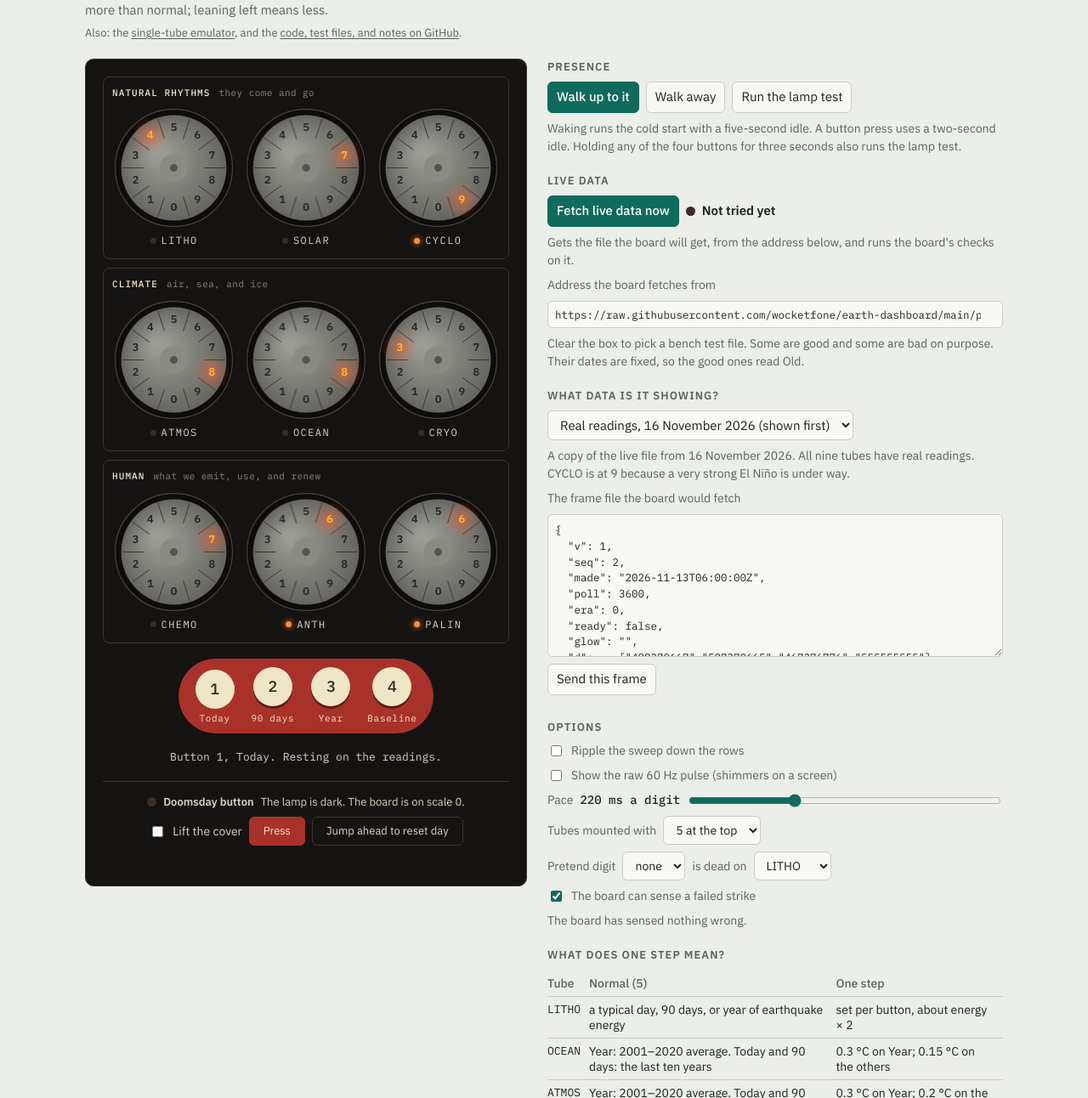
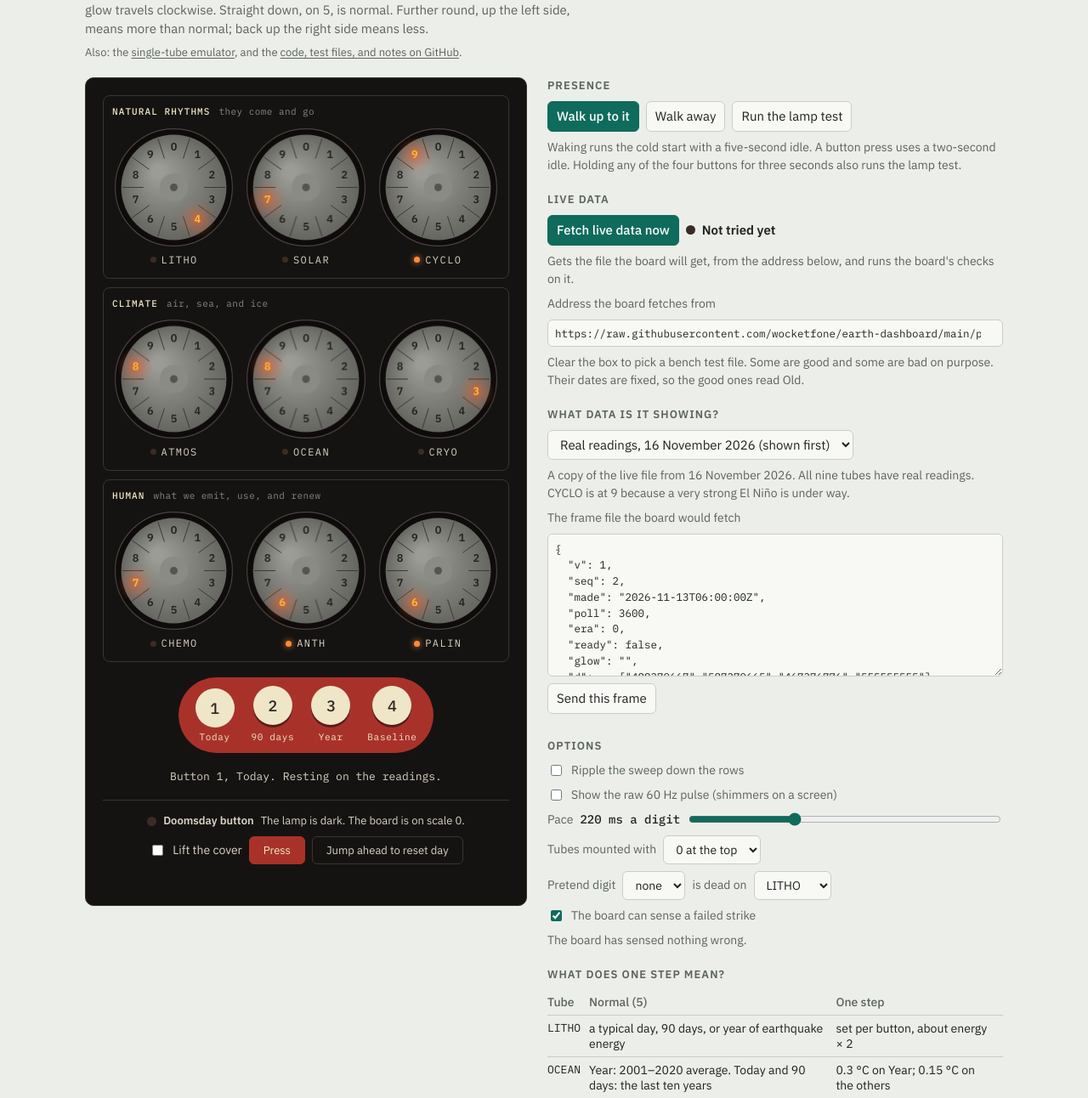
Before and after one commit to wocketfone/earth-dashboard, a plain HTML site: page emulator/earth-dashboard-emulator.html in a window 1280 px wide. Shown: the part 90-1382 px from the top of the page at 85% size. Drawn offline with Linux system fonts and the light colour scheme.

Commit message:
Emulator: mount the tubes with 0 at the top
The real Z550M's digits only read upright with 0 at the top and 5 at
the bottom. The emulator had 5 at the top by default. Normal is now
straight down, and the intro line describes the dial as it really reads.

Co-Authored-By: Claude Fable 5.2 <noreply@anthropic.com>
Claude-Session: https://claude.ai/code/session_01HtjTUxw85dXdHm4ScRmKsm

```diff
--- a/emulator/earth-dashboard-emulator.html
+++ b/emulator/earth-dashboard-emulator.html
@@ -96,7 +96,7 @@ td:first-child{font-family:var(--mono);font-size:13px;white-space:nowrap}
 <div class="wrap">
   <header>
     <h1>Earth Dashboard Emulator</h1>
-    <p class="lede">Nine Z550M tubes and four buttons. Straight up is normal. A glow leaning right means more than normal; leaning left means less.</p>
+    <p class="lede">Nine Z550M tubes and four buttons. Each tube reads like a dial: 0 is at the top, and the glow travels clockwise. Straight down, on 5, is normal. Further round, up the left side, means more than normal; back up the right side means less.</p>
     <p class="lede also">Also: the <a href="https://wocketfone.github.io/earth-dashboard/z550m.html">single-tube emulator</a>, and the <a href="https://github.com/wocketfone/earth-dashboard">code, test files, and notes on GitHub</a>.</p>
   </header>
 
@@ -187,7 +187,7 @@ td:first-child{font-family:var(--mono);font-size:13px;white-space:nowrap}
         </div>
         <div class="row">
           <label for="mount">Tubes mounted with
-            <select id="mount"><option value="90">5 at the top</option><option value="-90">0 at the top</option></select>
+            <select id="mount"><option value="-90">0 at the top</option><option value="90">5 at the top</option></select>
           </label>
         </div>
         <div class="row">
@@ -531,7 +531,7 @@ td:first-child{font-family:var(--mono);font-size:13px;white-space:nowrap}
     pace = +e.target.value / 100; STEP = BASE.step * pace; WALK = BASE.walk * pace; SWEEP = 14 * STEP;
     $('pacev').textContent = Math.round(STEP * 1000) + ' ms a digit';
   };
-  let zeroDeg = 90;
+  let zeroDeg = -90;
   $('mount').onchange = e => zeroDeg = +e.target.value;
   $('fdigit').add(new Option('none', -1)); for (let i = 0; i < 10; i++) $('fdigit').add(new Option(i, i));
   NAMES.forEach((n, i) => $('ftube').add(new Option(n, i)));
--- a/emulator/emulator-qa-suite.js
+++ b/emulator/emulator-qa-suite.js
@@ -58,7 +58,7 @@ for(let tube=0;tube<9;tube++)for(let dg=0;dg<10;dg++){if((tube*10+dg)%7&&!(tube=
  await p.selectOption('#fdigit','-1');await p.adv(.3);ok((await p.st()).sensed.length===0,'T10 cleared');await p.close()}
 {const p=await fresh();await p.uncheck('#sense');await p.selectOption('#fdigit','6');await p.press(0);await p.adv(9);const s=await p.st();ok(s.sensed.length===0,'T10b sensing off records nothing');ok(s.lit[0]===-1&&s.sel[0]===6,'T10b LITHO resting on dead 6 is dark');await p.close()}
 // T11 mount + electrical invariant
-{const p=await fresh();const a=await p.st();await p.selectOption('#mount','-90');await p.adv(.5);const c=await p.st();ok(eq(a.sel,c.sel),'T11 mount does not change readings');
+{const p=await fresh();const a=await p.st();await p.selectOption('#mount','90');await p.adv(.5);const c=await p.st();ok(eq(a.sel,c.sel),'T11 mount does not change readings');
  await p.press(1);let bad=0,direct=0,prev=(await p.st()).cell;const r=await p.evaluate(()=>{const e=window.__emu;let prev=e.state().cell,direct=0,multi=0;for(let i=0;i<40000;i++){e.advance(1e-4);const c=e.tubes.map(x=>x.cell);c.forEach((v,j)=>{if(v>=0&&prev[j]>=0&&v!==prev[j])direct++});e.tubes.forEach(x=>{let n=0;x.glow.forEach(g=>{});});prev=c}return {direct}});
  ok(r.direct===0,'T11 a glow never jumps digit without extinguishing first: '+r.direct);await p.close()}
 
```
